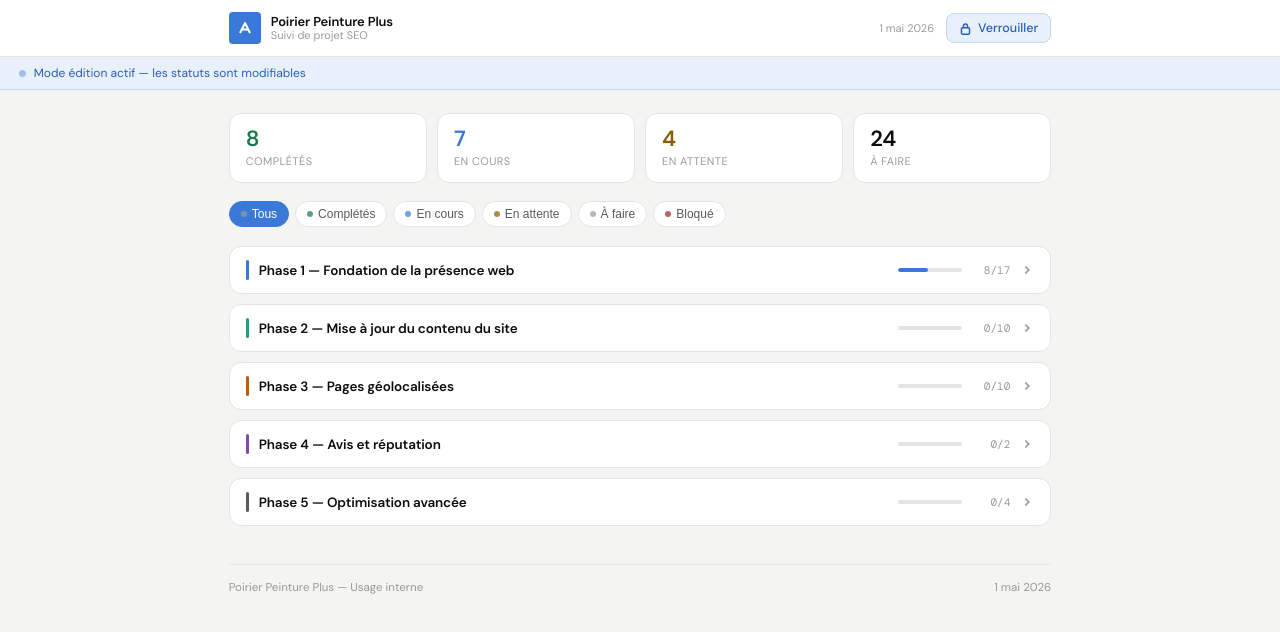
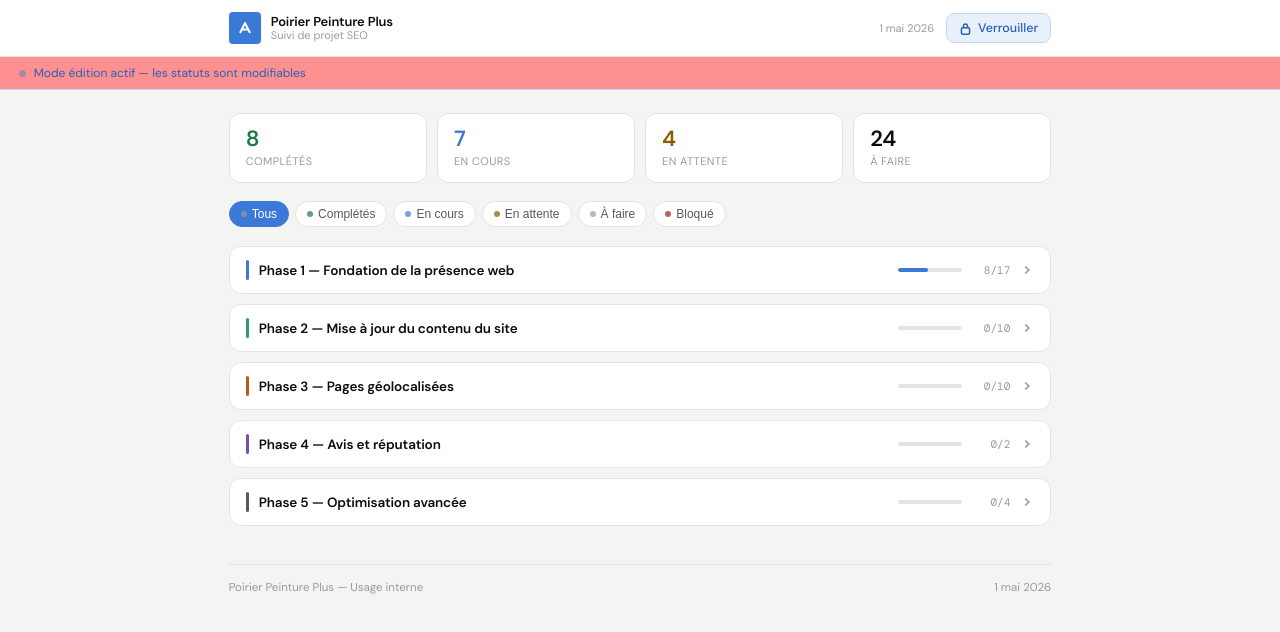
Before and after one commit to ernieandflo-dotcom/ppp-admin, a plain HTML site: page index.html in a window 1280 px wide. Both pictures are taken after a click on the button "Mode édition". Drawn offline with nearby package versions, Linux system fonts and the light colour scheme.

Commit message:
fix : changed edit-bar color so for more emphasis

```diff
--- a/css/style.css
+++ b/css/style.css
@@ -444,7 +444,7 @@ body {
   align-items: center;
   gap: 8px;
   padding: 8px 1.25rem;
-  background: var(--blue-light);
+  background: #ff9090;
   border-bottom: 1px solid var(--blue-mid);
   font-size: 12px;
   color: var(--blue-dark);
```
